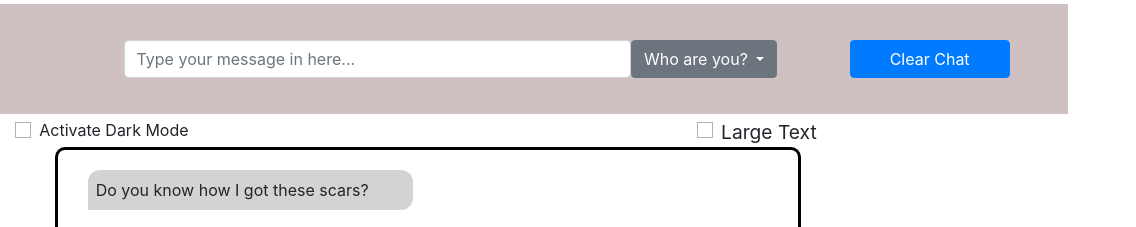
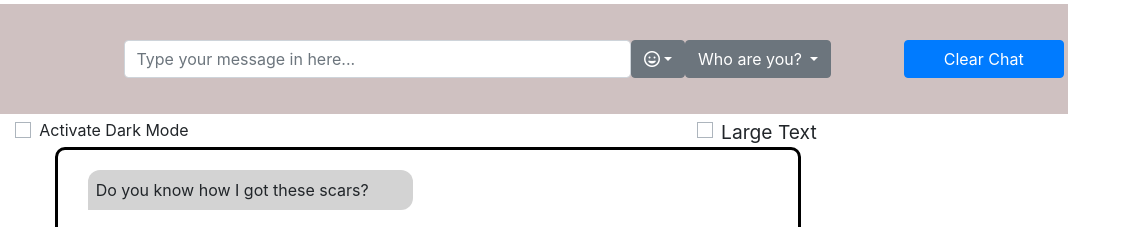
Before and after one commit to nss-evening-cohort-10/chatty-group-project-tree-frogs, a website built with webpack: page src/index.html in a window 1280 px wide. Shown: the top 227 px of the page, 212-1348 px from the left, 1136 px wide, since content can reach past the window. Built offline with nearby package versions, Linux system fonts and the light colour scheme.

Commit message:
added emoji dropdown menu

```diff
--- a/src/index.html
+++ b/src/index.html
@@ -4,6 +4,7 @@
   <meta charset="UTF-8">
   <meta name="viewport" content="width=device-width, initial-scale=1.0">
   <meta http-equiv="X-UA-Compatible" content="ie=edge">
+  <script src="https://kit.fontawesome.com/5984bb7326.js" crossorigin="anonymous"></script>
   <title>Dark Knight Chat Group</title>
 </head>
 <body>
@@ -19,7 +20,7 @@
               </div>
             </div>
       </div>
-      <input class="form-control col-5" id="chatInput" type="text" placeholder="Type your message in here..." aria-label="Chat Input Box">
+      <input class="form-control col-5" id="chatInput" type="text" placeholder="Type your message in here..." data-emojiable="true" data-emoji-input="unicode" aria-label="Chat Input Box"><div id="emoji"></div>
       <div class="dropdown">
         <button class="btn btn-secondary dropdown-toggle" type="button" id="dropdownMenuButton" data-toggle="dropdown" aria-haspopup="true" aria-expanded="false">
           Who are you?
@@ -46,7 +47,7 @@
   <div id="message-box-container">
     <div id="message-display" class="col-7"></div>
   </div>
-
+  <div id='e-box'></div>
 
 </body>
 </html>
--- /dev/null
+++ b/src/javascripts/components/emoji/emoji.js
@@ -0,0 +1,29 @@
+import $ from 'jquery';
+import utilities from '../../helpers/utilities';
+
+const emojis = ['❤️', '😂', '🥺', '🔥', '😍', '😊', '🥰', '👍', '🤔', '💩'];
+
+const printEmojis = () => {
+  let domString = '';
+  domString += '<div class="dropdown">';
+  // eslint-disable-next-line no-multi-str
+  domString += '<button class="btn btn-secondary dropdown-toggle" type="button" id="dropdownMenu2"\
+       data-toggle="dropdown" aria-haspopup="true" aria-expanded="false"><i id="emoji-icon" class="far fa-grin"></i></button>';
+  domString += '<div class="dropdown-menu" aria-labelledby="dropdownMenu2">';
+  emojis.forEach((emoji) => {
+    domString += `<button class="dropdown-item" type="button">${emoji}</button>`;
+  });
+  domString += '</div></div>';
+  utilities.printToDom('emoji', domString);
+};
+
+const selectEmoji = () => {
+  $('.dropdown-item').click((e) => {
+    const selectedEmoji = e.target;
+    const em = emojis.codePointAt(selectedEmoji);
+    // domString += `${selectedEmoji}`;
+    // const output = $('#chatInput').val($('#chatInput').val() + selectedEmoji.html());
+    utilities.printToDom('chatInput', em);
+  });
+};
+export default { printEmojis, selectEmoji };
--- a/src/javascripts/main.js
+++ b/src/javascripts/main.js
@@ -1,6 +1,7 @@
 import m from './components/messages/messages';
 import dark from './components/darkMode/darkMode';
 import t from './components/timeStamp/timeStamp';
+import e from './components/emoji/emoji';
 import 'bootstrap';
 import '../styles/main.scss';
 
@@ -13,6 +14,8 @@ const init = () => {
   t.rightTimeStamp();
   m.messageEventListeners();
   m.deleteSingleMessage();
+  e.printEmojis();
+  e.selectEmoji();
 };
 
 init();
```
Also changed, not shown: src/javascripts/components/emoji/emoji.scss (added).
